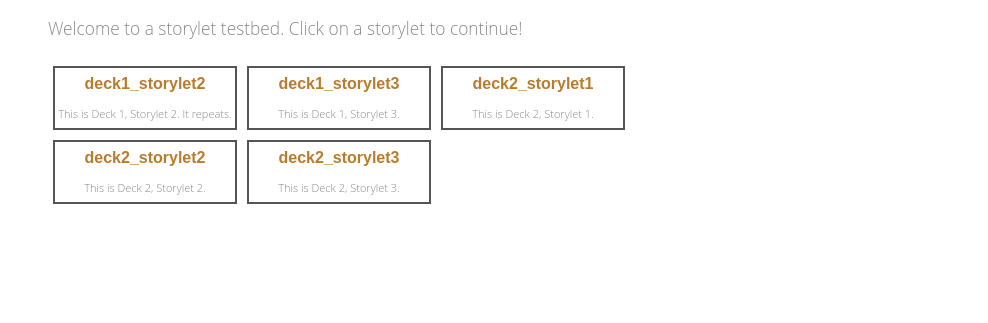
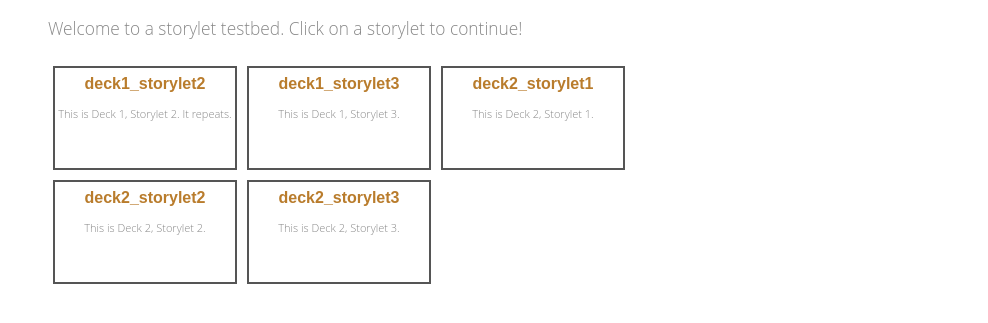
Before and after one commit to wildwinter/Ink-Storylet-JS, a plain HTML site: page web/index.html in a window 1280 px wide. Shown: the part 129-452 px from the top of the page, without its empty margins (292-1280 px from the left). Drawn offline with Linux system fonts and the light colour scheme.

Commit message:
Update style.css

```diff
--- a/web/style.css
+++ b/web/style.css
@@ -176,7 +176,7 @@ img {
 .storylet {
     display: inline-block;
     width: 30%;
-    //height: 50px;
+    height: 100px;
     text-align: center;
     align-items: center;
     line-height: 1.7em;
```
